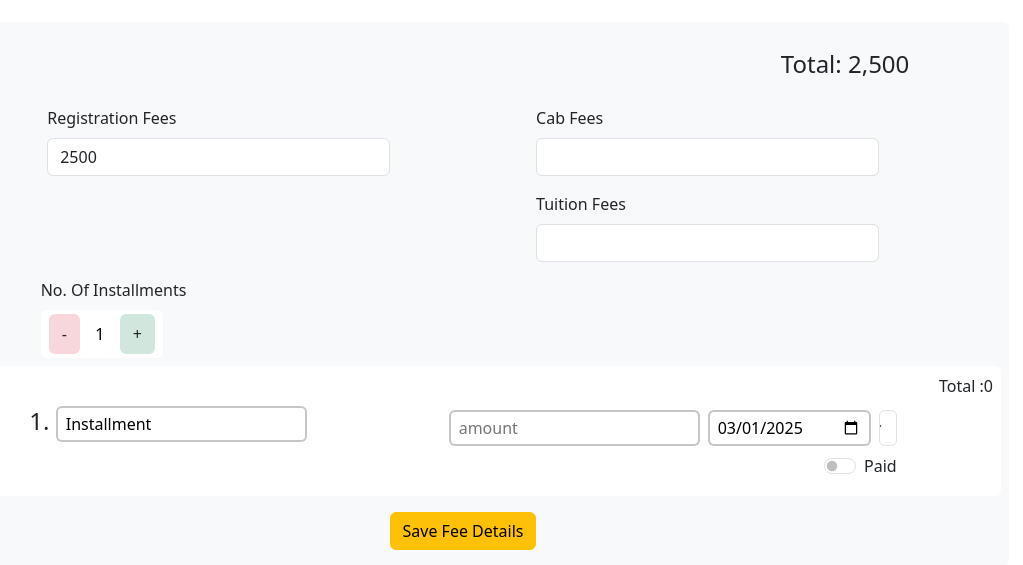
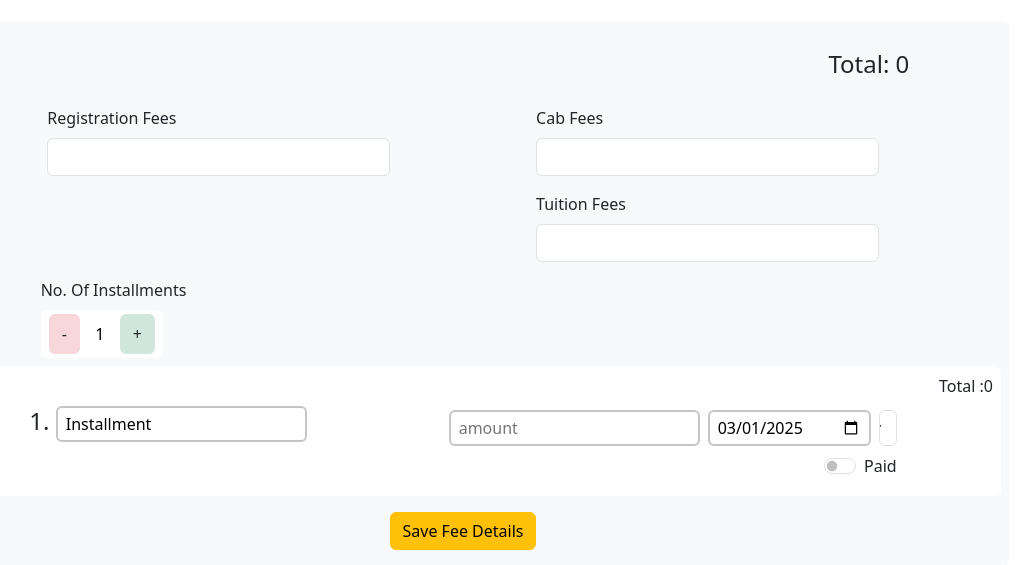
Before and after one commit to Nitinsha58/BasuSystem, a Django app: template registration/templates/registration/student_fees_details.html in a window 1280 px wide. Shown: the part 221-786 px from the top of the page, without its empty margins (177-1200 px from the left). Run offline with Django 3.2, Linux system fonts and the light colour scheme; the template is opened without the code that fills it, so the values that code supplies are empty.

Commit message:
update fee detail condition

```diff
--- a/registration/templates/registration/student_fees_details.html
+++ b/registration/templates/registration/student_fees_details.html
@@ -27,11 +27,7 @@
       <div class="row justify-content-evenly mt-3">
         <div class="col-md-4">
           <label for="book_fees" class="form-label">Registration Fees</label>
-          {% if fees_details.registration_fee >= 0 %}
           <input type="text" value="{{fees_details.registration_fee}}" class="form-control" name="registration_fee" id="registration_fee" >
-          {% else %}
-          <input type="text" value="2500" class="form-control" name="registration_fee" id="registration_fee" >
-          {% endif %}
         </div>
         <div class="col-md-4">
           <label for="cab_fees" class="form-label">Cab Fees</label>
```
